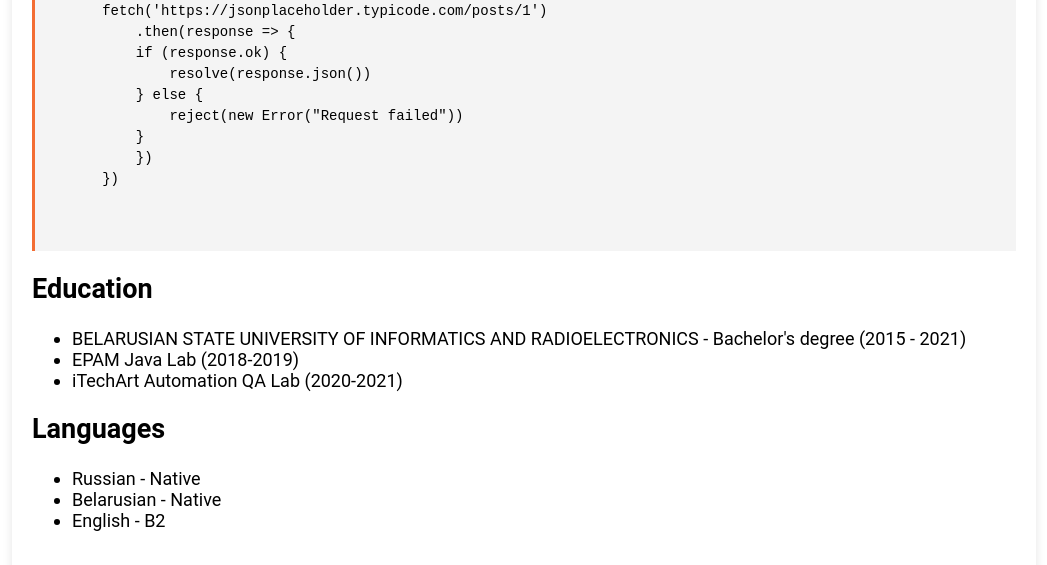
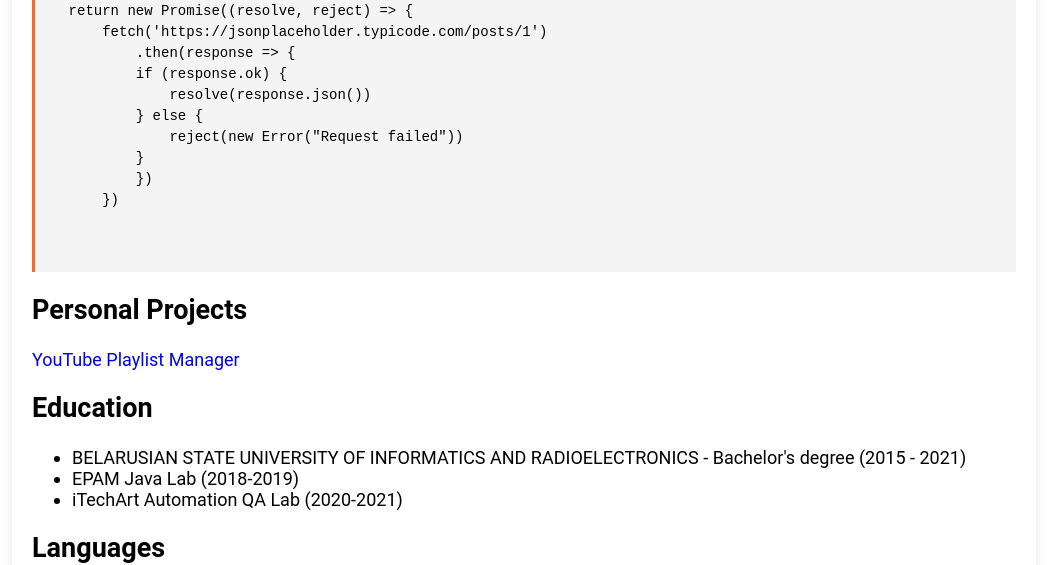
Before and after one commit to leingenm/rsschool-cv, a plain HTML site: page index.html in a window 1280 px wide. Shown: the part 1206-1771 px from the top of the page, without its empty margins (116-1163 px from the left). Drawn offline with Linux system fonts and the light colour scheme.

Commit message:
feat: add personal projects section

```diff
--- a/index.html
+++ b/index.html
@@ -17,6 +17,7 @@
                 <li><a href="#skills">Skills</a></li>
                 <li><a href="#work-exp">Work Experience</a></li>
                 <li><a href="#code">Code Examples</a></li>
+                <li><a href="#personal-projects">Personal Projects</a></li>
                 <li><a href="#edu">Education</a></li>
                 <li><a href="#lang">Languages</a></li>
             </ul>
@@ -112,6 +113,11 @@
             </pre>
         </section>
 
+        <section id="personal-projects">
+            <h2>Personal Projects</h2>
+            <a href="https://github.com/leingenm/ypm">YouTube Playlist Manager</a>
+        </section>
+
         <section id="edu">
             <h2>Education</h2>
             <ul>
```
